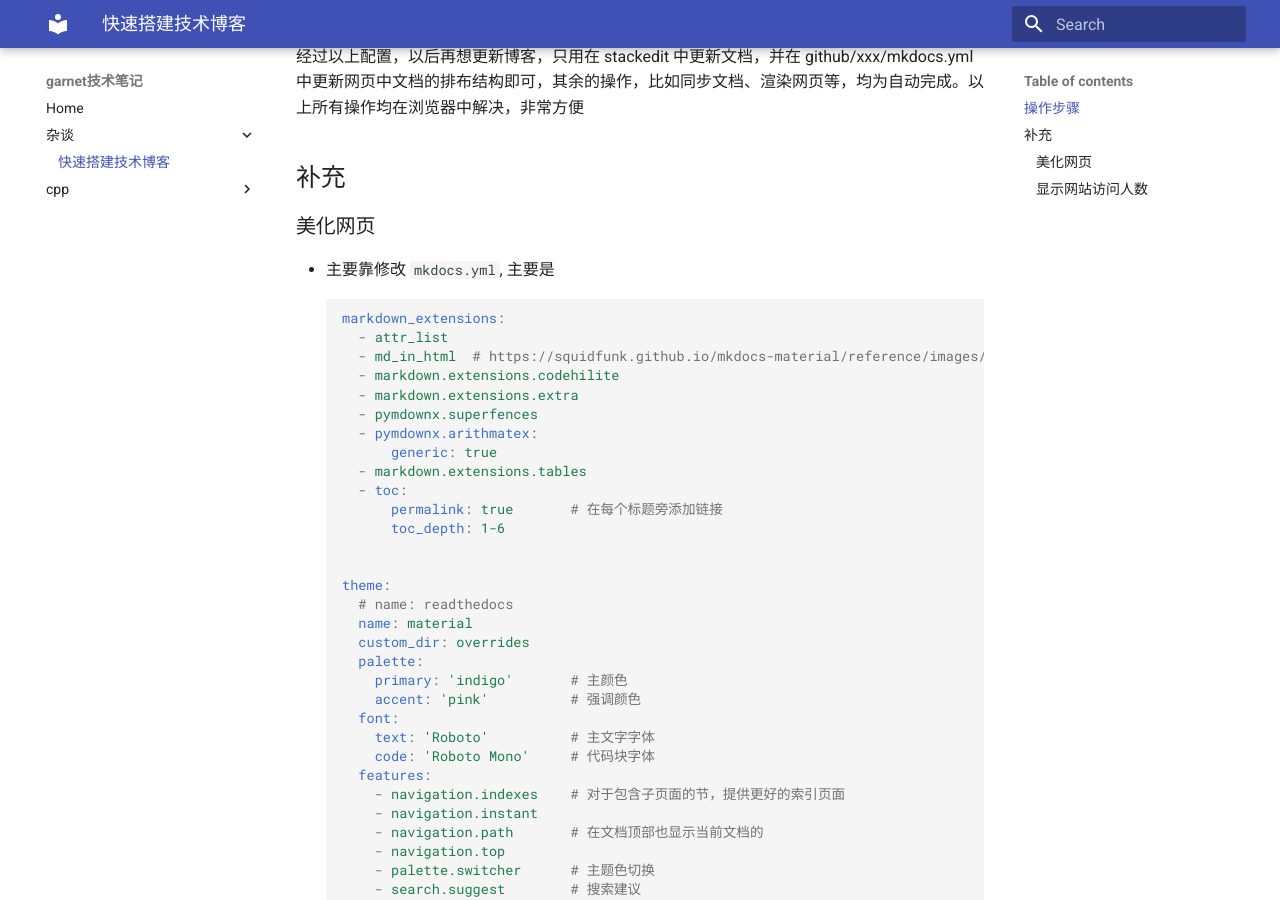
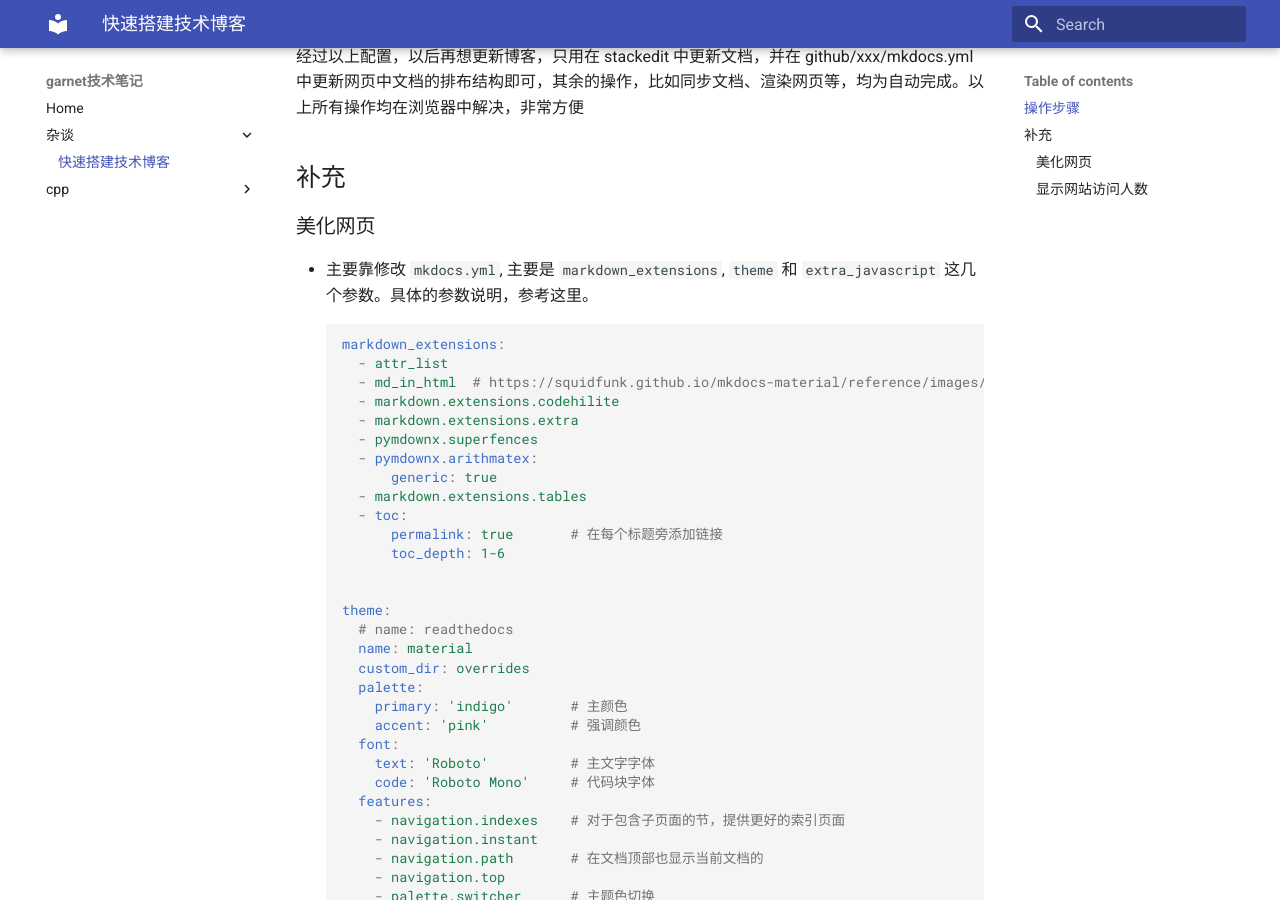
Before and after one commit to ymma98/technotes, an MkDocs documentation site: the page built from docs/杂谈/快速搭建技术博客.md, in a window 1280 px wide and 900 px high, scrolled down 1658 px. Built offline with MkDocs 1.6.1 and Material for MkDocs 9.7.7, drawn with Linux system fonts in a browser that asks for light colours.

Commit message:
docs/杂谈/快速搭建技术博客.md updated from https://stackedit.cn/

````diff
--- a/docs/杂谈/快速搭建技术博客.md
+++ b/docs/杂谈/快速搭建技术博客.md
@@ -59,7 +59,7 @@ mkdocs:
 
 ### 美化网页
 
-* 主要靠修改 `mkdocs.yml`, 主要是
+* 主要靠修改 `mkdocs.yml`, 主要是 `markdown_extensions`, `theme` 和 `extra_javascript` 这几个参数。具体的参数说明，参考这里。
 ```yaml
 markdown_extensions:
   - attr_list
````
Also changed, not shown: other parts of docs/杂谈/快速搭建技术博客.md (+1 -1 lines).
